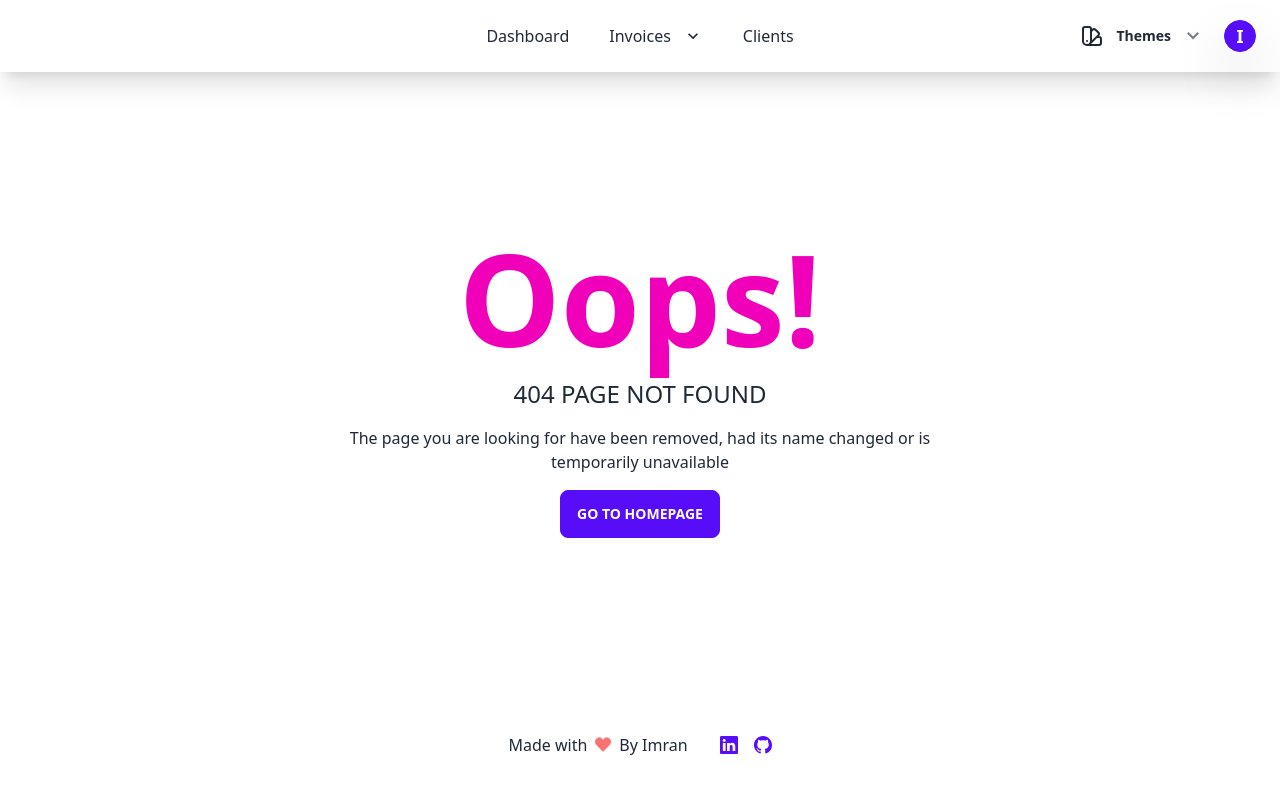
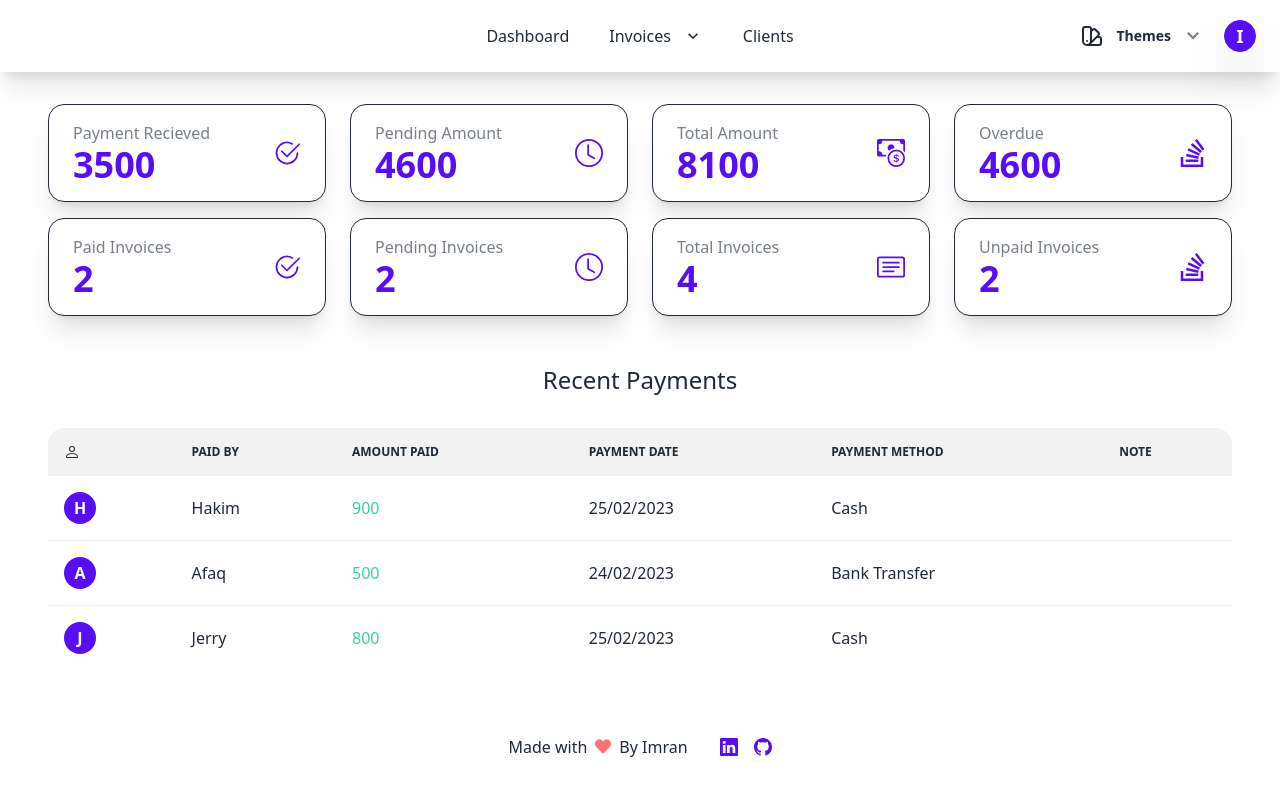
Before and after one commit to imrantahir16/invoiceify, a React (Create React App) app in the folder frontend/: page /dashboard in a window 1280 px wide. Before the commit this address had no page. Shown: the top 796 px of the page. Built offline with nearby package versions, Linux system fonts and the light colour scheme.

Commit message:
Added dashboard ui

```diff
--- a/frontend/src/App.js
+++ b/frontend/src/App.js
@@ -8,6 +8,7 @@ import Forgot from "./pages/Forgot";
 import ResetPassword from "./pages/ResetPassword";
 import PageNotFound from "./pages/PageNotFound";
 import Navbar from "./components/navbar/Navbar";
+import Dashboard from "./pages/Dashboard";
 
 function App() {
   const user = true;
@@ -18,6 +19,7 @@ function App() {
       <Router>
         <Routes>
           <Route path="/" element={<Home />} />
+          <Route path="/dashboard" element={<Dashboard />} />
           <Route path="/login" element={<Login />} />
           <Route path="/signup" element={<SignUp />} />
           <Route path="/forgot" element={<Forgot />} />
--- /dev/null
+++ b/frontend/src/components/dashboard/Card.jsx
@@ -0,0 +1,25 @@
+const Card = (props) => {
+  const { value, icon, title } = props.card;
+  return (
+    <div className="stats bg-base-100 shadow-xl border border-base-content cursor-pointer hover:bg-base-200">
+      <div className="stat">
+        <div className="stat-figure text-primary">
+          <span>{icon}</span>
+        </div>
+        <div className="stat-title">{title}</div>
+        <div className="stat-value text-primary">{value}</div>
+        {/* <div className="stat-desc">21% more than last month</div> */}
+      </div>
+      {/* <div className="card bg-base-100 shadow-xl border border-base-content">
+        <div className="card-body">
+          <div className="flex items-center justify-between">
+            <h2 className="card-title text-primary ">{value}</h2>
+            <span>{icon}</span>
+          </div>
+          <p>{title}</p>
+        </div>
+      </div> */}
+    </div>
+  );
+};
+export default Card;
--- /dev/null
+++ b/frontend/src/components/dashboard/Table.jsx
@@ -0,0 +1,56 @@
+import { BsPerson } from "react-icons/bs";
+import TableRow from "./TableRow";
+const tableData = [
+  {
+    profile: "H",
+    client: "Hakim",
+    amount: 900,
+    paymentDate: "25/02/2023",
+    paymentMethod: "Cash",
+    note: "",
+  },
+  {
+    profile: "A",
+    client: "Afaq",
+    amount: 500,
+    paymentDate: "24/02/2023",
+    paymentMethod: "Bank Transfer",
+    note: "",
+  },
+  {
+    profile: "J",
+    client: "Jerry",
+    amount: 800,
+    paymentDate: "25/02/2023",
+    paymentMethod: "Cash",
+    note: "",
+  },
+];
+const Table = () => {
+  return (
+    <div className="overflow-x-auto">
+      <table className="table w-full">
+        {/* head */}
+        <thead>
+          <tr>
+            <th>
+              <BsPerson className="text-base" />
+            </th>
+            <th>Paid By</th>
+            <th>Amount Paid</th>
+            <th>Payment Date</th>
+            <th>Payment Method</th>
+            <th>Note</th>
+          </tr>
+        </thead>
+        <tbody>
+          {/* row 1 */}
+          {tableData.map((row, index) => {
+            return <TableRow key={index} data={row} />;
+          })}
+        </tbody>
+      </table>
+    </div>
+  );
+};
+export default Table;
--- /dev/null
+++ b/frontend/src/components/dashboard/TableRow.jsx
@@ -0,0 +1,19 @@
+const TableRow = ({ data }) => {
+  return (
+    <tr className="hover cursor-pointer">
+      <th>
+        <div className="w-8 h-8 rounded-full bg-primary flex items-center justify-center">
+          <h3 className="text-primary-content">{data.profile}</h3>
+        </div>
+      </th>
+      <td>{data.client}</td>
+      <td>
+        <span className="text-success">{data.amount}</span>
+      </td>
+      <td>{data.paymentDate}</td>
+      <td>{data.paymentMethod}</td>
+      <td>{data.note}</td>
+    </tr>
+  );
+};
+export default TableRow;
--- a/frontend/src/components/footer/Footer.jsx
+++ b/frontend/src/components/footer/Footer.jsx
@@ -12,20 +12,20 @@ const Footer = () => {
       </p>
       <div className="flex gap-4 ">
         <a
-          className="cursor-pointer text-primary no-underline text-lg focus:outline-none focus:ring-1 focus:ring-primary focus:ring-offset-2 focus:ring-offset-transparent"
+          className="cursor-pointer text-primary no-underline text-lg focus:outline-none focus:ring-1 focus:ring-primary focus:ring-offset-2 focus:ring-offset-transparent "
           href="https://www.linkedin.com/in/imran-tahir-4a1062132/"
           target={"_blank"}
           rel="noopener noreferrer"
         >
-          <BsLinkedin />
+          <BsLinkedin className="hover:fill-primary-focus" />
         </a>
         <a
-          className="cursor-pointer text-primary no-underline text-lg focus:outline-none focus:ring-1 focus:ring-primary focus:ring-offset-2 focus:ring-offset-transparent"
+          className="cursor-pointer text-primary no-underline text-lg focus:outline-none focus:ring-1 focus:ring-primary focus:ring-offset-2 focus:ring-offset-transparent "
           href="https://github.com/imrantahir16"
           target={"_blank"}
           rel="noopener noreferrer"
         >
-          <BsGithub />
+          <BsGithub className="hover:fill-primary-focus" />
         </a>
       </div>
     </div>
--- a/frontend/src/components/navbar/Navbar.jsx
+++ b/frontend/src/components/navbar/Navbar.jsx
@@ -45,7 +45,7 @@ const Navbar = (props) => {
                   <path d="M8.59,16.58L13.17,12L8.59,7.41L10,6L16,12L10,18L8.59,16.58Z" />
                 </svg>
               </button>
-              <ul className="p-2 bg-base-100 shadow-lg border border-base-content">
+              <ul className="z-50 p-2 bg-base-100 shadow-lg border border-base-content">
                 <li>
                   <a href="/new-invoice">Add Invoice</a>
                 </li>
@@ -82,7 +82,7 @@ const Navbar = (props) => {
                 <path d="M7.41,8.58L12,13.17L16.59,8.58L18,10L12,16L6,10L7.41,8.58Z" />
               </svg>
             </button>
-            <ul className="p-2 bg-base-100 shadow-lg border border-base-content">
+            <ul className="z-50 p-2 bg-base-100 shadow-lg border border-base-content">
               <li>
                 <a href="/new-invoice">Add Invoice</a>
               </li>
--- /dev/null
+++ b/frontend/src/pages/Dashboard.jsx
@@ -0,0 +1,67 @@
+import {
+  BsCardText,
+  BsCashCoin,
+  BsCheck2Circle,
+  BsClock,
+  BsStackOverflow,
+} from "react-icons/bs";
+import Card from "../components/dashboard/Card";
+import Table from "../components/dashboard/Table";
+const data = [
+  {
+    title: "Payment Recieved",
+    value: 3500,
+    icon: <BsCheck2Circle className="h-7 w-7 fill-primary" />,
+  },
+  {
+    title: "Pending Amount",
+    value: 4600,
+    icon: <BsClock className="h-7 w-7 fill-primary" />,
+  },
+  {
+    title: "Total Amount",
+    value: 8100,
+    icon: <BsCashCoin className="h-7 w-7 fill-primary" />,
+  },
+  {
+    title: "Overdue",
+    value: 4600,
+    icon: <BsStackOverflow className="h-7 w-7 fill-primary" />,
+  },
+  {
+    title: "Paid Invoices",
+    value: 2,
+    icon: <BsCheck2Circle className="h-7 w-7 fill-primary" />,
+  },
+  {
+    title: "Pending Invoices",
+    value: 2,
+    icon: <BsClock className="h-7 w-7 fill-primary" />,
+  },
+  {
+    title: "Total Invoices",
+    value: 4,
+    icon: <BsCardText className="h-7 w-7 fill-primary" />,
+  },
+  {
+    title: "Unpaid Invoices",
+    value: 2,
+    icon: <BsStackOverflow className="h-7 w-7 fill-primary" />,
+  },
+];
+const Dashboard = () => {
+  return (
+    <div className="min-h-[calc(100vh-122px)] md:min-h-[calc(100vh-172px)] py-8 px-8 lg:px-12 flex flex-col gap-4">
+      <section className="mx-auto w-full grid gap-4 lg:gap-x-6 grid-cols-1 sm:grid-cols-2 md:grid-cols-3 lg:grid-cols-4 ">
+        {data.map((card, index) => (
+          <Card key={index} card={card} />
+        ))}
+      </section>
+      <section>
+        <h1 className="text-center p-8 text-2xl">Recent Payments</h1>
+        <Table />
+      </section>
+    </div>
+  );
+};
+export default Dashboard;
```
